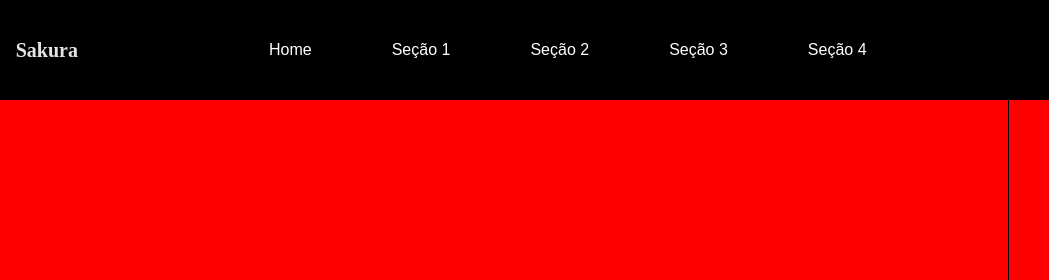
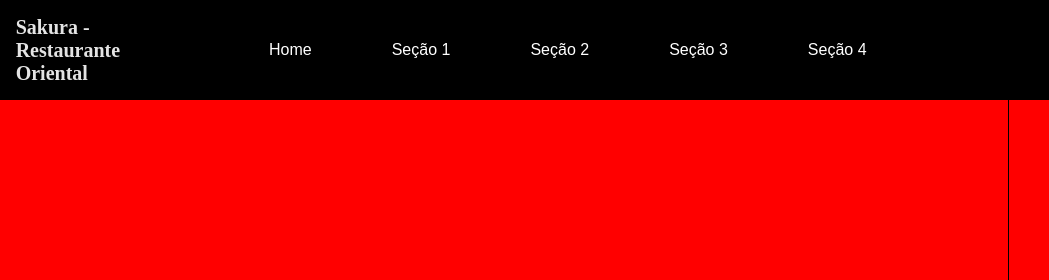
Before and after one commit to profRafaelRibas/Projeto-Card-pio-2, a plain HTML site: page index.html in a window 1280 px wide. Shown: the top 280 px of the page, 231-1280 px from the left. Drawn offline with Linux system fonts and the light colour scheme.

Commit message:
alteração do dia

```diff
--- a/index.html
+++ b/index.html
@@ -11,7 +11,7 @@
         <a href="index.html">
         <div class="logo">
             <img src="https://cdn-icons-png.flaticon.com/512/1996/1996068.png" >
-            <h1>Sakura</h1>
+            <h1>Sakura - Restaurante Oriental</h1>
         </div>
         </a>
 
```
